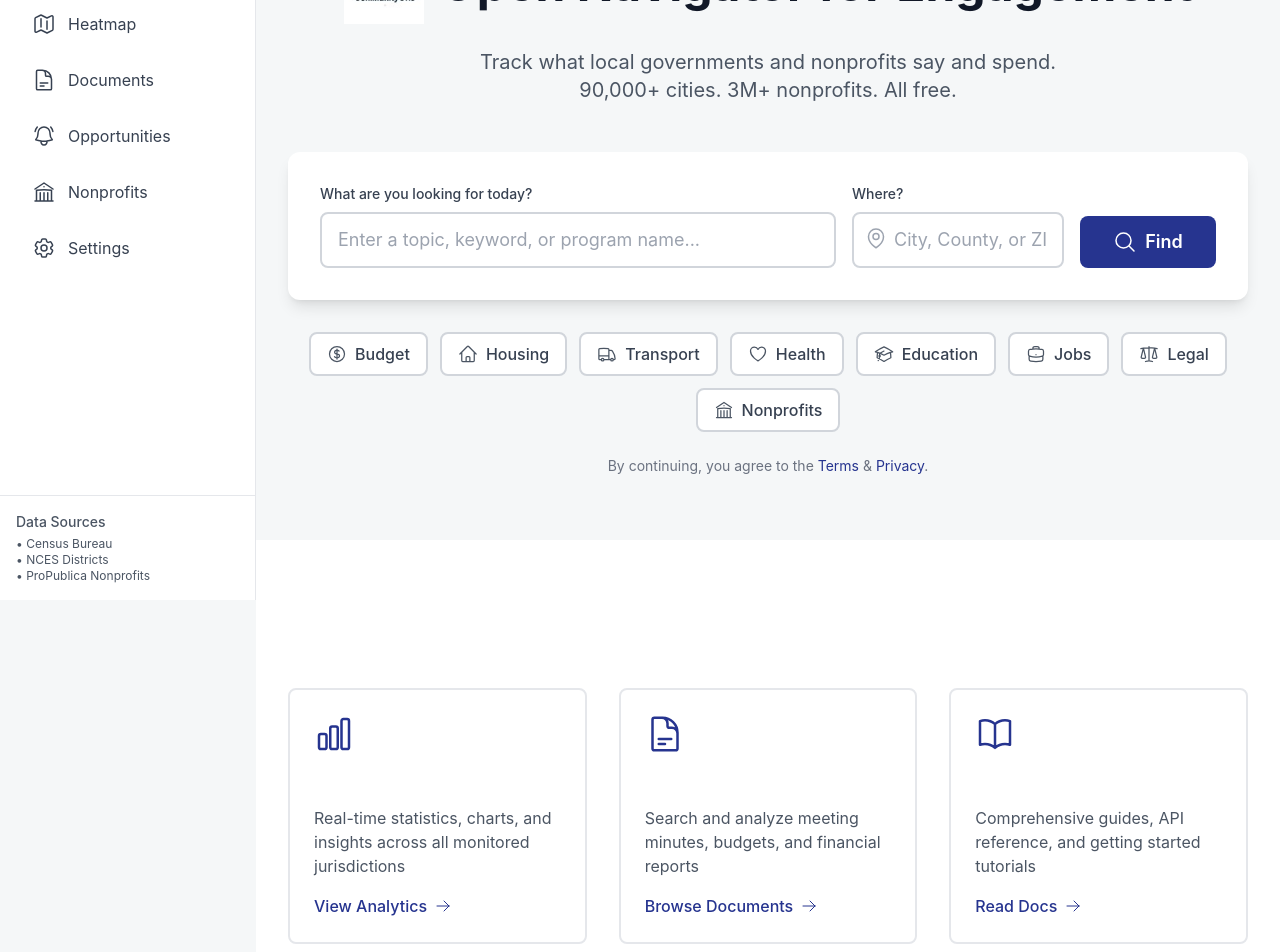
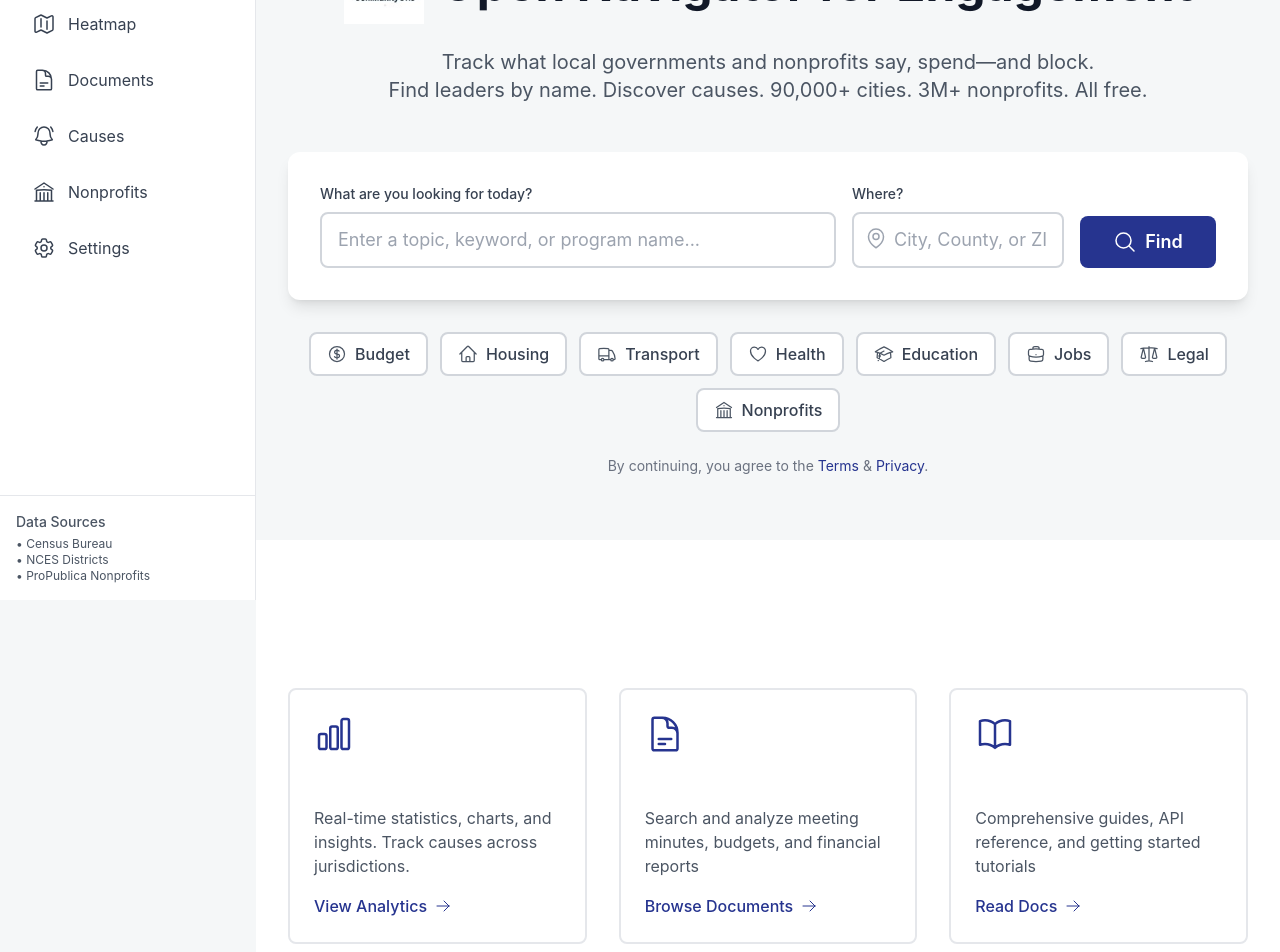
Before and after one commit to getcommunityone/open-navigator-for-engagement, a React (Vite) app in the folder frontend/: page / in a window 1280 px wide. Shown: the part 200-1152 px from the top of the page. Built offline with nearby package versions, Linux system fonts and the light colour scheme; the HTML template or start-up script is replaced by a standard one.

Commit message:
feat: Update terminology from "Opportunities" to "Causes" for consistency across components

```diff
--- a/frontend/src/components/Layout.tsx
+++ b/frontend/src/components/Layout.tsx
@@ -17,7 +17,7 @@ const navigation = [
   { name: 'Analytics', href: '/analytics', icon: ChartBarIcon },
   { name: 'Heatmap', href: '/heatmap', icon: MapIcon },
   { name: 'Documents', href: '/documents', icon: DocumentTextIcon },
-  { name: 'Opportunities', href: '/opportunities', icon: BellAlertIcon },
+  { name: 'Causes', href: '/opportunities', icon: BellAlertIcon },
   { name: 'Nonprofits', href: '/nonprofits', icon: BuildingLibraryIcon },
   { name: 'Settings', href: '/settings', icon: Cog6ToothIcon },
 ]
--- a/frontend/src/pages/Dashboard.tsx
+++ b/frontend/src/pages/Dashboard.tsx
@@ -133,7 +133,7 @@ export default function Dashboard() {
 
       {/* Recent Opportunities */}
       <div className="bg-white rounded-lg shadow-sm p-6">
-        <h3 className="text-xl font-semibold mb-4 text-gray-900">Recent Opportunities</h3>
+        <h3 className="text-xl font-semibold mb-4 text-gray-900">Recent Causes</h3>
         {data?.recent_opportunities && data.recent_opportunities.length > 0 ? (
           <div className="overflow-x-auto">
             <table className="min-w-full divide-y divide-gray-200">
--- a/frontend/src/pages/Home.tsx
+++ b/frontend/src/pages/Home.tsx
@@ -69,9 +69,9 @@ export default function Home() {
             </h1>
           </div>
           <p className="text-xl text-gray-600 mb-12 max-w-3xl mx-auto">
-            Track what local governments and nonprofits say and spend.
+            Track what local governments and nonprofits say, spend—and block.
             <br />
-            90,000+ cities. 3M+ nonprofits. All free.
+            Find leaders by name. Discover causes. 90,000+ cities. 3M+ nonprofits. All free.
           </p>
 
           {/* Two-Part Search */}
@@ -160,7 +160,7 @@ export default function Home() {
                 <ChartBarIcon className="h-10 w-10 text-primary-600 mb-4" />
                 <h3 className="text-xl font-semibold mb-2 group-hover:text-primary-600">Analytics Dashboard</h3>
                 <p className="text-gray-600 mb-4">
-                  Real-time statistics, charts, and insights across all monitored jurisdictions
+                Real-time statistics, charts, and insights. Track causes across jurisdictions.
                 </p>
                 <span className="text-primary-600 font-medium inline-flex items-center">
                   View Analytics <ArrowRightIcon className="h-4 w-4 ml-2" />
--- a/frontend/src/pages/Opportunities.tsx
+++ b/frontend/src/pages/Opportunities.tsx
@@ -74,7 +74,7 @@ export default function Opportunities() {
       {/* Opportunities List */}
       <div className="space-y-4">
         {isLoading ? (
-          <div className="card">Loading opportunities...</div>
+          <div className="card">Loading causes...</div>
         ) : (
           opportunities?.map((opp) => (
             <div key={opp.id} className="card">
```
